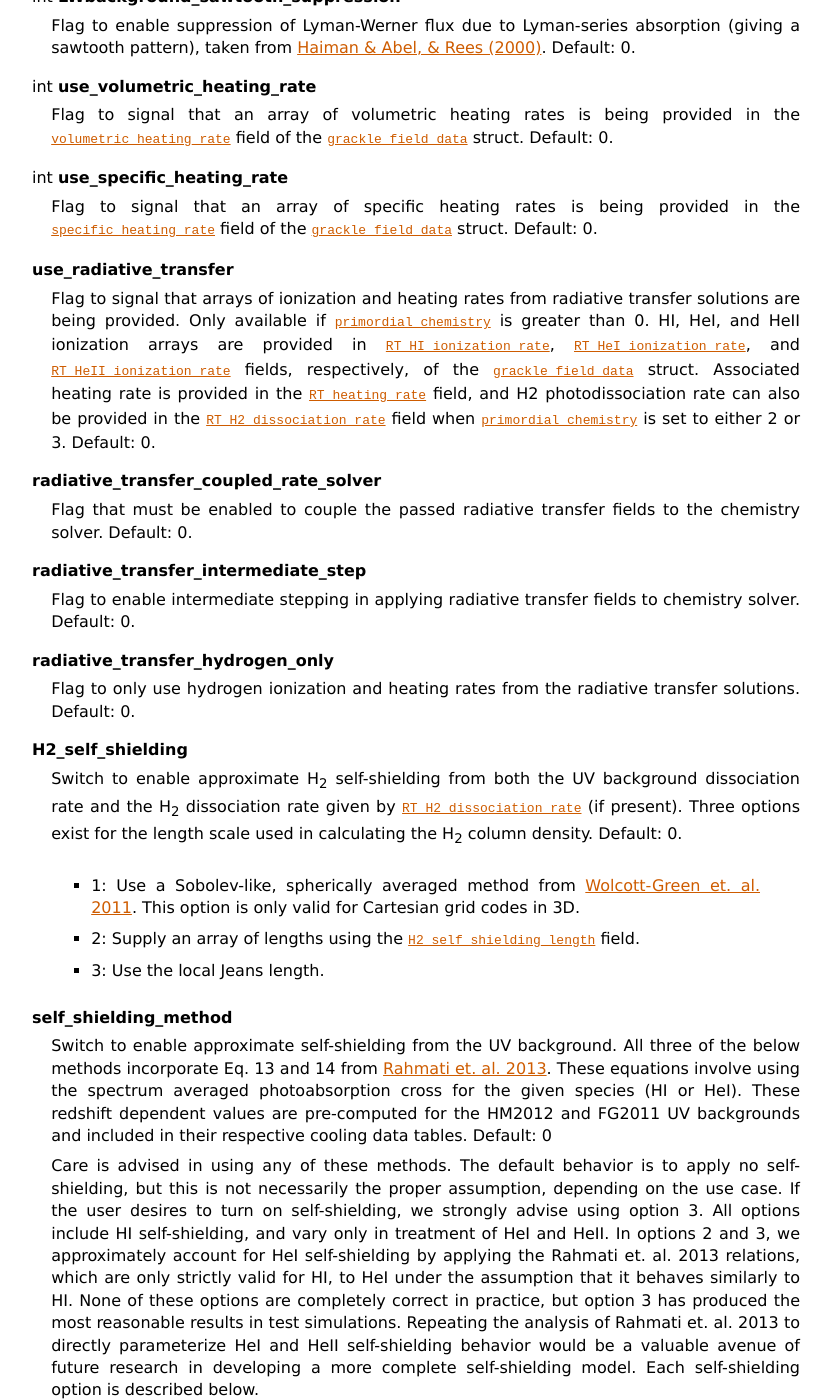
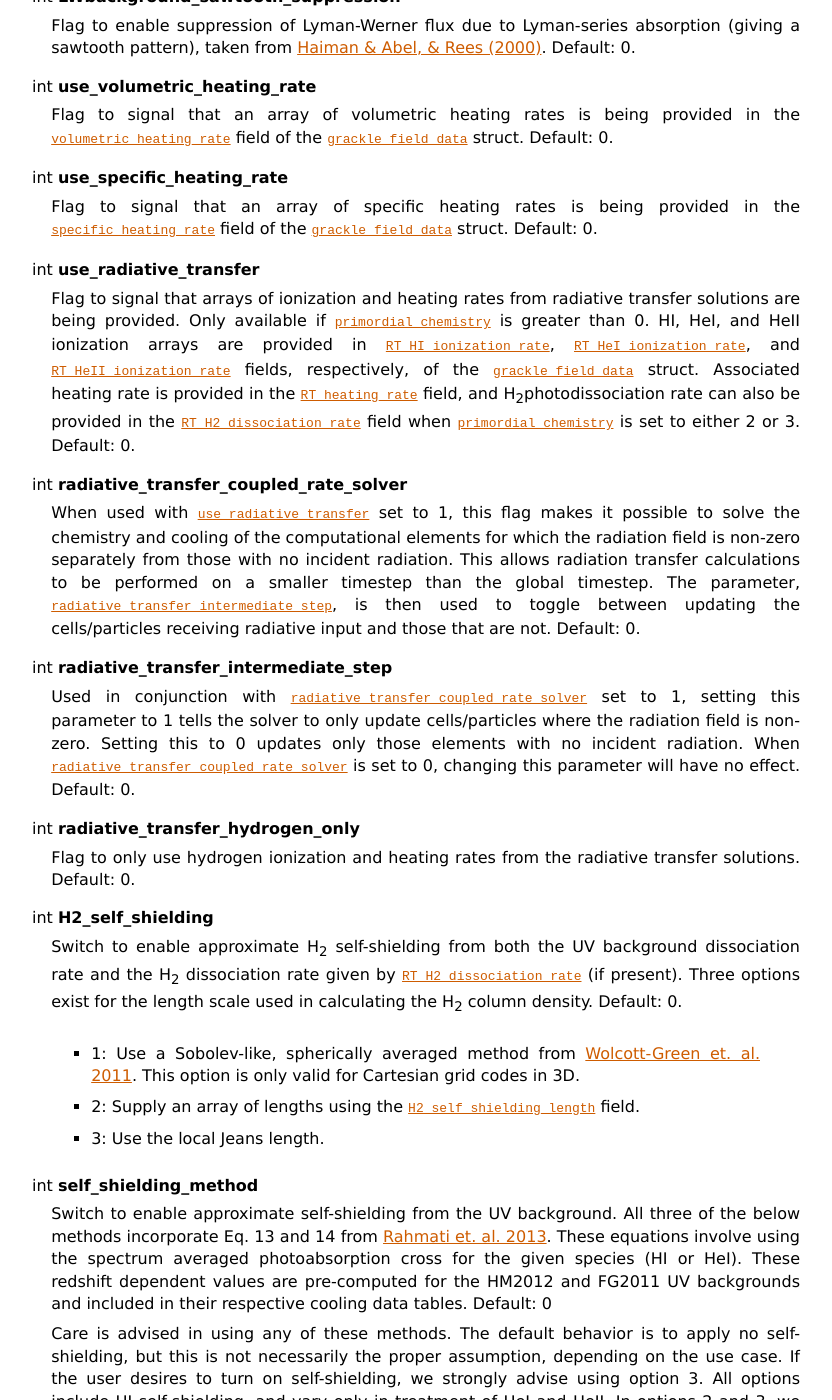
Before and after one commit to grackle-project/grackle, a Sphinx documentation site: the page built from doc/source/Parameters.rst, in a window 1280 px wide and 1400 px high, scrolled down 3296 px. Shown: the whole window, without its empty margins (48-880 px from the left). Built offline with Sphinx 7.4.7, drawn with Linux system fonts in a browser that asks for light colours; some of the changed text lies outside the part shown.

Commit message:
Updating docs.

```diff
--- a/doc/source/Parameters.rst
+++ b/doc/source/Parameters.rst
@@ -206,7 +206,7 @@ For all on/off integer flags, 0 is off and 1 is on.
    provided in the :c:data:`specific_heating_rate` field of the
    :c:data:`grackle_field_data` struct.  Default: 0.
 
-.. c:var:: use_radiative_transfer
+.. c:var:: int use_radiative_transfer
 
    Flag to signal that arrays of ionization and heating rates from
    radiative transfer solutions are being provided. Only
@@ -215,26 +215,37 @@ For all on/off integer flags, 0 is off and 1 is on.
    :c:data:`RT_HeI_ionization_rate`, and :c:data:`RT_HeII_ionization_rate`
    fields, respectively, of the :c:data:`grackle_field_data` struct.
    Associated heating rate is provided in the :c:data:`RT_heating_rate`
-   field, and H2 photodissociation rate can also be provided in the
+   field, and H\ :sub:`2`\ photodissociation rate can also be provided in the
    :c:data:`RT_H2_dissociation_rate` field when
    :c:data:`primordial_chemistry` is set to either 2 or 3. Default: 0.
 
-.. c:var:: radiative_transfer_coupled_rate_solver
+.. c:var:: int radiative_transfer_coupled_rate_solver
 
-   Flag that must be enabled to couple the passed radiative transfer
-   fields to the chemistry solver. Default: 0.
+   When used with :c:data:`use_radiative_transfer` set to 1, this flag
+   makes it possible to solve the chemistry and cooling of the
+   computational elements for which the radiation field is non-zero
+   separately from those with no incident radiation. This allows radiation
+   transfer calculations to be performed on a smaller timestep than the
+   global timestep. The parameter,
+   :c:data:`radiative_transfer_intermediate_step`, is then used to toggle
+   between updating the cells/particles receiving radiative input and those
+   that are not. Default: 0.
 
-.. c:var:: radiative_transfer_intermediate_step
+.. c:var:: int radiative_transfer_intermediate_step
 
-   Flag to enable intermediate stepping in applying radiative transfer
-   fields to chemistry solver. Default: 0.
+   Used in conjunction with :c:data:`radiative_transfer_coupled_rate_solver`
+   set to 1, setting this parameter to 1 tells the solver to only update
+   cells/particles where the radiation field is non-zero. Setting this
+   to 0 updates only those elements with no incident radiation. When
+   :c:data:`radiative_transfer_coupled_rate_solver` is set to 0, changing
+   this parameter will have no effect. Default: 0.
 
-.. c:var:: radiative_transfer_hydrogen_only
+.. c:var:: int radiative_transfer_hydrogen_only
 
    Flag to only use hydrogen ionization and heating rates from the
    radiative transfer solutions. Default: 0.
 
-.. c:var:: H2_self_shielding
+.. c:var:: int H2_self_shielding
 
    Switch to enable approximate H\ :sub:`2`\  self-shielding from both the UV
    background dissociation rate and the H\ :sub:`2`\  dissociation rate
@@ -249,7 +260,7 @@ For all on/off integer flags, 0 is off and 1 is on.
       field.
     - 3: Use the local Jeans length.
 
-.. c:var:: self_shielding_method
+.. c:var:: int self_shielding_method
 
    Switch to enable approximate self-shielding from the UV background.
    All three of the below methods incorporate Eq. 13 and 14 from
@@ -345,6 +356,9 @@ approximations. Currently only the HM2012 table has been recomputed.
  - **CloudyData_UVB=HM2012_shielded.h5** - updated heating and cooling
    rates with the HM2012 UV background, accounting for self-shielding.
 
+ - **CloudyData_UVB=FG2011_shielded.h5** - updated heating and cooling
+   rates with the FG2011 UV background, accounting for self-shielding.
+
 The final file includes only metal cooling rates under collisional
 ionization equilibrium, i.e., no incident radiation field.  This table
 extends to higher densities and also varies in metallicity rather than
```
